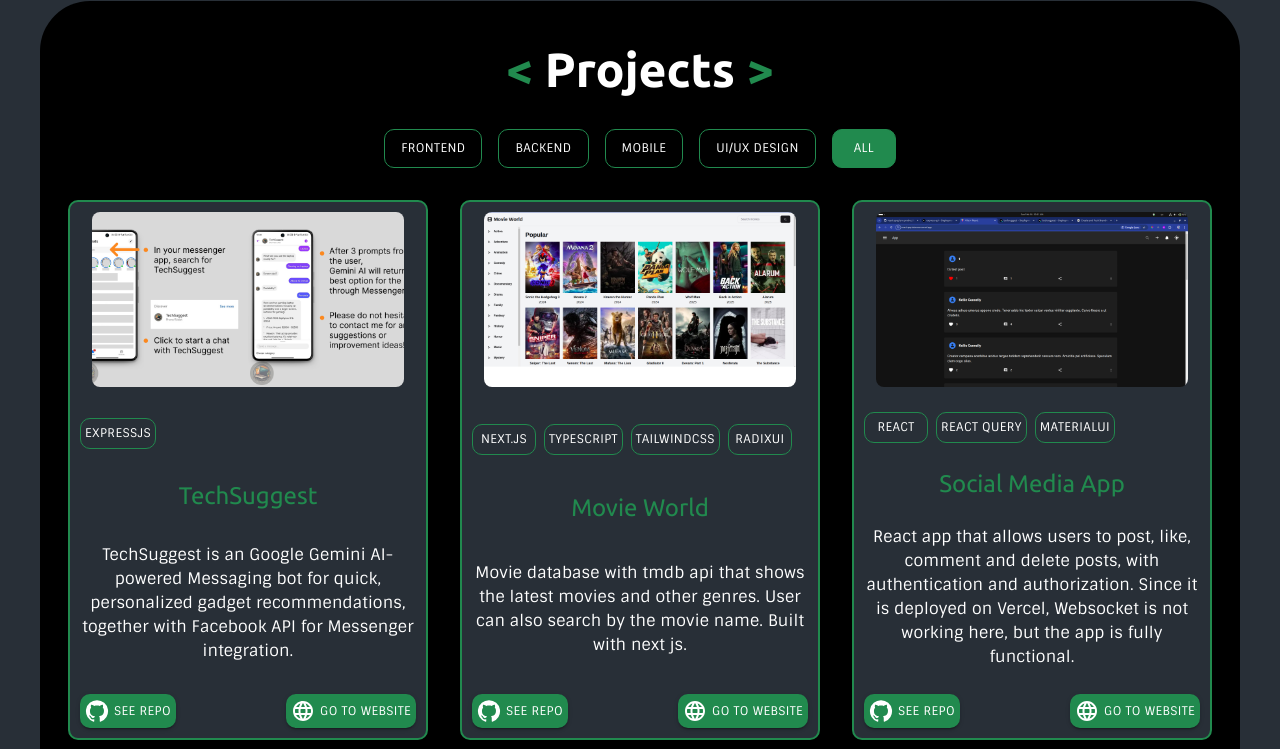
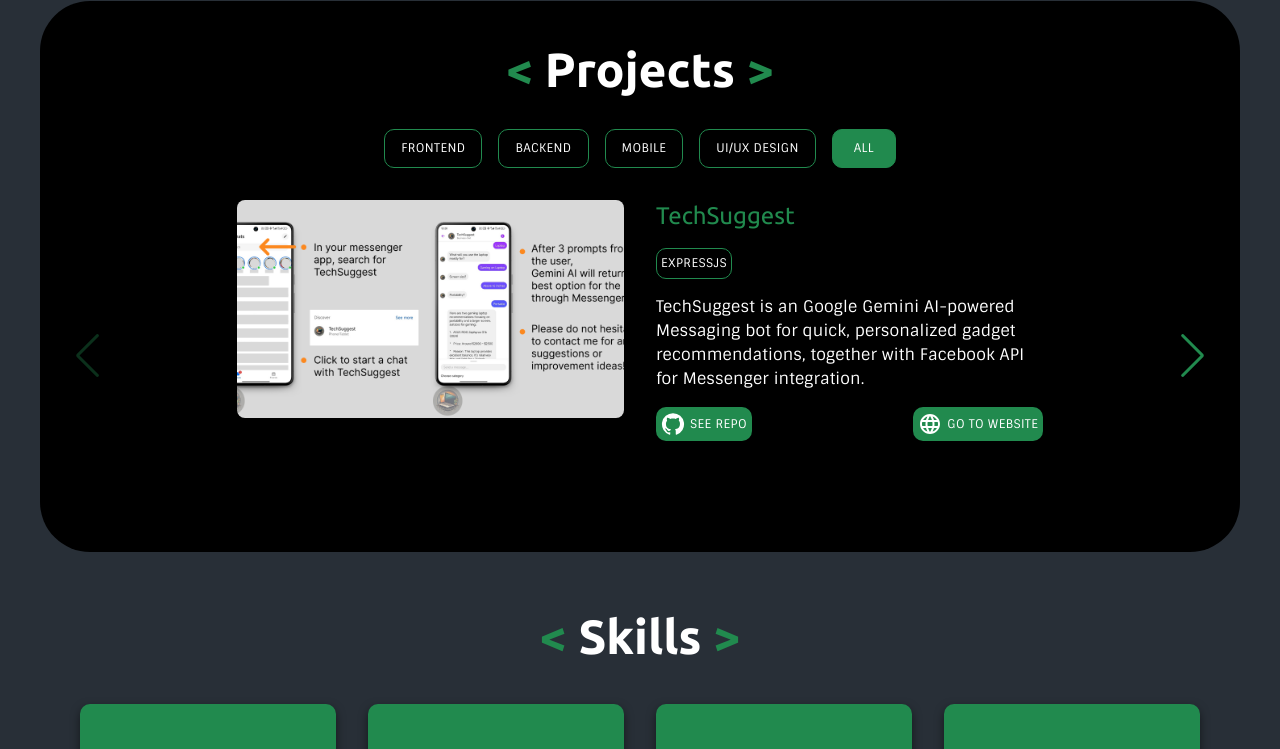
Before and after one commit to yuutakun-2/my-portfolio, a React (Vite) app: page / in a window 1280 px wide. Shown: the part 1649-2398 px from the top of the page. Built offline with nearby package versions, Linux system fonts and the light colour scheme.

Commit message:
added swiper to project cards

```diff
--- a/components/pages/Projects.jsx
+++ b/components/pages/Projects.jsx
@@ -2,6 +2,14 @@
 import { Box, Typography, Button, Container, Link } from "@mui/material";
 import LanguageIcon from "@mui/icons-material/Language";
 import GitHubIcon from "@mui/icons-material/GitHub";
+
+import { Navigation, Pagination, Scrollbar, A11y } from 'swiper/modules';
+
+import { Swiper, SwiperSlide } from 'swiper/react';
+import 'swiper/css';
+import 'swiper/css/navigation';
+import 'swiper/css/pagination';
+import 'swiper/css/scrollbar';
 
 import "../Appear.css"
 
@@ -233,7 +241,142 @@
           );
         })}
       </Box>
-      <Box display="flex" flexWrap="wrap" justifyContent="center" gap={4}>
+      {/* Projects section */}
+      <Box display="flex" justifyContent="center">
+        <style>
+          {`
+            .swiper-button-prev,
+            .swiper-button-next {
+              color: #218A4E;
+            }
+          `}
+        </style>
+        <div style={{ maxWidth: '100%' }}>
+          <Swiper
+            modules={[Navigation, Pagination, Scrollbar, A11y]}
+            spaceBetween={50}
+            slidesPerView={1}
+            navigation
+            scrollbar={{ draggable: true }}
+            onSwiper={(swiper) => console.log(swiper)}
+            onSlideChange={() => console.log('slide change')}
+          >
+            {filteredProjects.map((project, index) => (
+              <SwiperSlide key={index}>
+                <Box sx={{display: "flex", justifyContent: "center", alignItems: "flex-start", gap: 4, flexDirection: { xs: "column", md: "row"}, paddingX: "15%"}}>
+                  {/* Left column */}
+                  <Box sx={{ flex: 1, width: { xs: "100%", md: "50%" } }}>
+                    <img
+                      src={project.imgSrc}
+                      alt={`Card ${index + 1}`}
+                      style={{ borderRadius: "8px", objectFit: "contain", width: "100%" }}
+                    />
+                  </Box>
+                  {/* Right column */}
+                  <Box sx={{ display: "flex", flexDirection: "column", justifyContent: "space-between", gap: 2, flex: 1, width: { xs: "100%", md: "50%" } }}>
+                    <Typography
+                      variant="h5"
+                      style={{
+                        color: "#218A4E",
+                        fontFamily: "Ubuntu, bold",
+                        textAlign: "start",
+                      }}
+                    >
+                      {project.title}
+                    </Typography>
+                    <Box
+                      sx={{
+                        width: "100%",
+                        display: "flex",
+                        gap: 2,
+                        alignItems: "center",
+                        flexWrap: "wrap",
+                      }}>
+                      {project.category?.map((category, index) => (
+                        <Button key={index} variant="outlined" style={{
+                          display: "flex",
+                          justifyContent: "center",
+                          alignItems: "center",
+                          color: "#FFFFFF",
+                          borderColor: "#218A4E",
+                          fontFamily: "Sintony, regular",
+                          fontSize: "0.75rem",
+                          padding: 4,
+                          marginX: 4,
+                          borderRadius: "10px",
+                          cursor: "default",
+                        }}>
+                          {category}
+                        </Button>
+                      ))}
+                    </Box>
+                    <Typography
+                      variant="body1"
+                      style={{
+                        color: "#FFFFFF",
+                        fontFamily: "Sintony, regular",
+                        textAlign: "start",
+                      }}
+                    >
+                      {project.description}
+                    </Typography>
+                    <Box
+                      sx={{
+                        width: "100%",
+                        display: "flex",
+                        justifyContent: "space-between",
+                        alignItems: "center",
+                      }}
+                    >
+                      {project.repo && (
+                        <Button
+                          variant="contained"
+                          href={project.repo}
+                          style={{
+                            backgroundColor: "#218A4E",
+                            color: "#FFFFFF",
+                            fontFamily: "Sintony, regular",
+                            fontSize: "0.75rem",
+                            padding: "5px",
+                            borderRadius: "10px",
+                            display: "flex",
+                            gap: "5px",
+                          }}
+                          target="_blank"
+                          rel="noopener noreferrer"
+                        >
+                          <GitHubIcon />
+                          See repo
+                        </Button>
+                      )}
+                      {project.href && (
+                        <Button
+                          variant="contained"
+                          href={project.href}
+                          style={{
+                            backgroundColor: "#218A4E",
+                            color: "#FFFFFF",
+                            fontFamily: "Sintony, regular",
+                            fontSize: "0.75rem",
+                            padding: "5px",
+                            borderRadius: "10px",
+                            display: "flex",
+                            gap: "5px",
+                          }}
+                          target="_blank"
+                          rel="noopener noreferrer"
+                        >
+                          <LanguageIcon />
+                          Go to website
+                        </Button>
+                      )}
+                    </Box>
+                  </Box>
+                </Box>
+              </SwiperSlide>
+            ))}
+          </Swiper>
+          {/* <Box display="flex" flexWrap="wrap" justifyContent="center" gap={4}>
             <style>
               {`
                 .fade-in {
@@ -374,6 +517,8 @@
                 </Box>
               </Box>
             ))}
+          </Box> */}
+        </div>
       </Box>
     </Container>
   );
--- a/package.json
+++ b/package.json
@@ -23,6 +23,7 @@
     "react-dom": "^18.3.1",
     "react-material-ui-carousel": "^3.4.2",
     "react-router": "^7.1.4",
+    "swiper": "^11.2.5",
     "tech-stack-icons": "^2.1.0"
   },
   "devDependencies": {
```
Also changed, not shown: 1 other file (tests, documents, lock files or other folders). Lines whose indentation alone changed are shown as unchanged.
